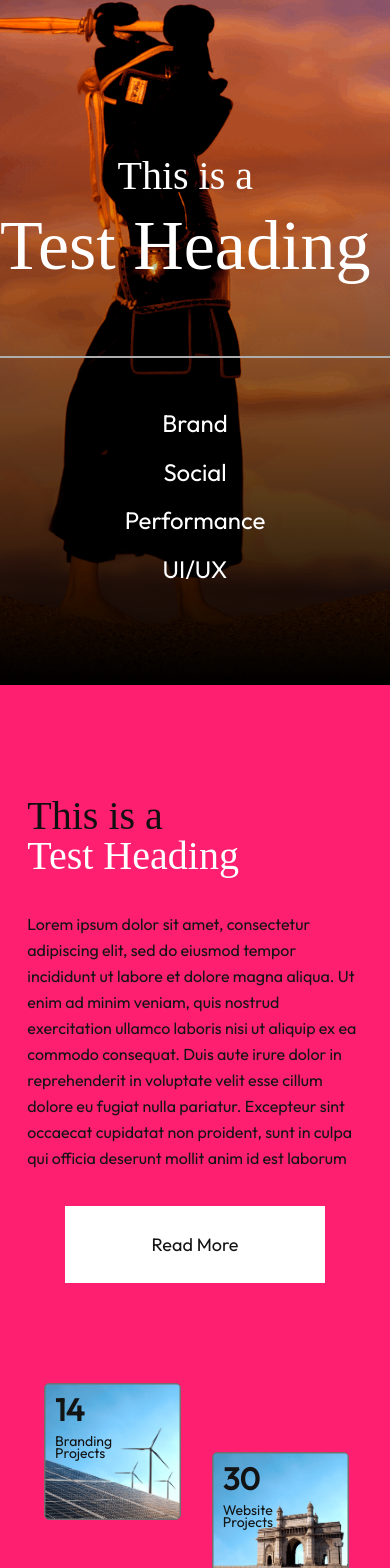
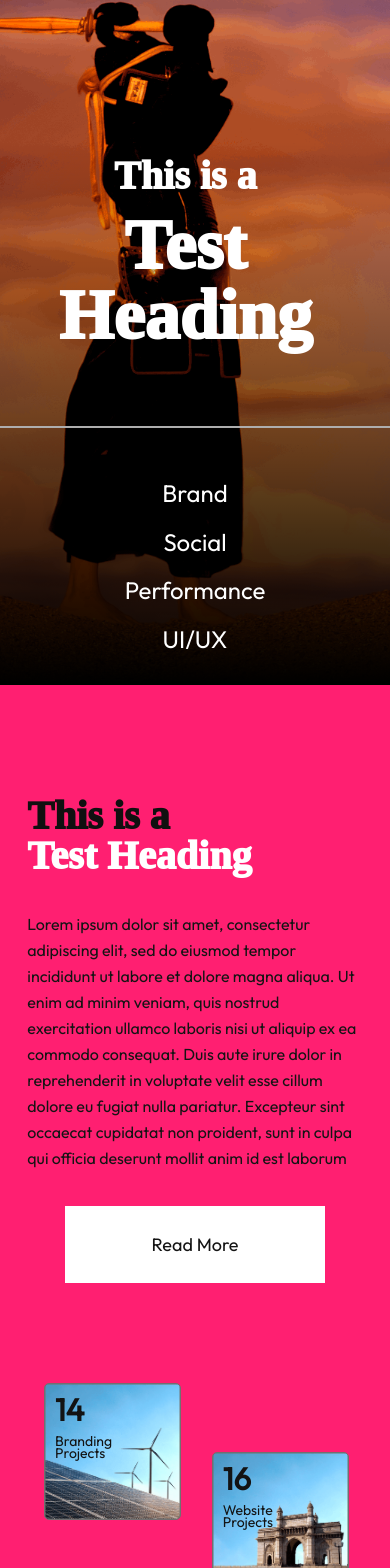
Before and after one commit to erenyagami99/home_page_macavv, a React (Create React App) app in the folder home_page/: page / in a window 390 px wide. Shown: the part 127-1695 px from the top of the page. Built offline with nearby package versions, Linux system fonts and the light colour scheme.

Commit message:
time count

```diff
--- a/home_page/src/App.css
+++ b/home_page/src/App.css
@@ -307,17 +307,17 @@
     padding: 80px 60px !important;
   }
   .heading-div h1 {
-    font: normal normal normal 70px/70px AbrilFatface !important;
+    font: normal 1000 70px/70px AbrilFatface !important;
     width: 95%;
   }
   .heading-div h1:first-child {
-    font: normal normal normal 40px/70px AbrilFatface !important;
+    font: normal 1000 40px/70px AbrilFatface !important;
   }
   .writing-div {
     width: 100% !important;
   }
   .details-div h1 {
-    font: normal normal 45px/23px Outfit;
+    font: normal 800 45px/23px Outfit;
   }
   .details-div p {
     font: normal 300 16px/22px Outfit;
@@ -375,7 +375,7 @@
 }
 .writing-div h1 {
   margin: 0;
-  font: normal normal 60px/60px AbrilFatface;
+  font: normal 1000 60px/60px AbrilFatface;
   color: #ffffff;
 }
 .writing-div h1:first-child {
@@ -457,7 +457,7 @@
 }
 .details-div h1 {
   margin-bottom: 20px;
-  font: normal normal 69px/23px Outfit;
+  font: normal 800 69px/23px Outfit;
 }
 .details-div p {
   margin: 0;
@@ -702,7 +702,7 @@
   }
 
   .writing-div h1 {
-    font: normal normal 40px/40px AbrilFatface !important;
+    font: normal 1000 40px/40px AbrilFatface !important;
   }
   .writing-div p {
     font: normal 300 16px/26px Outfit !important;
@@ -716,7 +716,7 @@
     width: 100% !important;
   }
   .details-div h1 {
-    font: normal normal 800 31px/10px Outfit !important;
+    font: normal 800 31px/10px Outfit !important;
   }
   .details-div p {
     font: normal normal 200 14px/12px Outfit !important;
--- a/home_page/src/App.js
+++ b/home_page/src/App.js
@@ -75,12 +75,35 @@ function App() {
   const [count1, setCount1] = useState(0);
   const [count2, setCount2] = useState(0);
   const [count3, setCount3] = useState(0);
+  const [isScrolledToSection, setIsScrolledToSection] = useState(false);
 
   const maxNumber1 = 14;
   const maxNumber2 = 30;
   const maxNumber3 = 27;
 
+
+  const handleScroll = () => {
+    const sectionElement = document.querySelector('.third-section');
+    if (sectionElement) {
+      const rect = sectionElement.getBoundingClientRect();
+      if (rect.top >= 100 ) {
+        setIsScrolledToSection(true);
+      } else {
+        setIsScrolledToSection(false);
+      }
+    }
+  };
+
   useEffect(() => {
+    window.addEventListener('scroll', handleScroll);
+    return () => {
+      window.removeEventListener('scroll', handleScroll);
+    };
+  }, []);
+
+
+  useEffect(() => {
+    if (isScrolledToSection) {
       const interval1 = setInterval(() => {
         if (count1 < maxNumber1) {
           setCount1((prevCount) => prevCount + 1);
@@ -88,7 +111,6 @@ function App() {
           clearInterval(interval1);
         }
       }, 200);
-
       const interval2 = setInterval(() => {
         if (count2 < maxNumber2) {
           setCount2((prevCount) => prevCount + 1);
@@ -96,7 +118,6 @@ function App() {
         clearInterval(interval2);
       }
     }, 200);
-
     const interval3 = setInterval(() => {
       if (count3 < maxNumber3) {
         setCount3((prevCount) => prevCount + 1);
@@ -110,7 +131,8 @@ function App() {
       clearInterval(interval2);
       clearInterval(interval3);
     };
-  }, [count1, count2, count3]);
+  }
+  }, [isScrolledToSection,count1,count2,count3]);
 
   return (
     <div>
```
Lines whose indentation alone changed are shown as unchanged.
